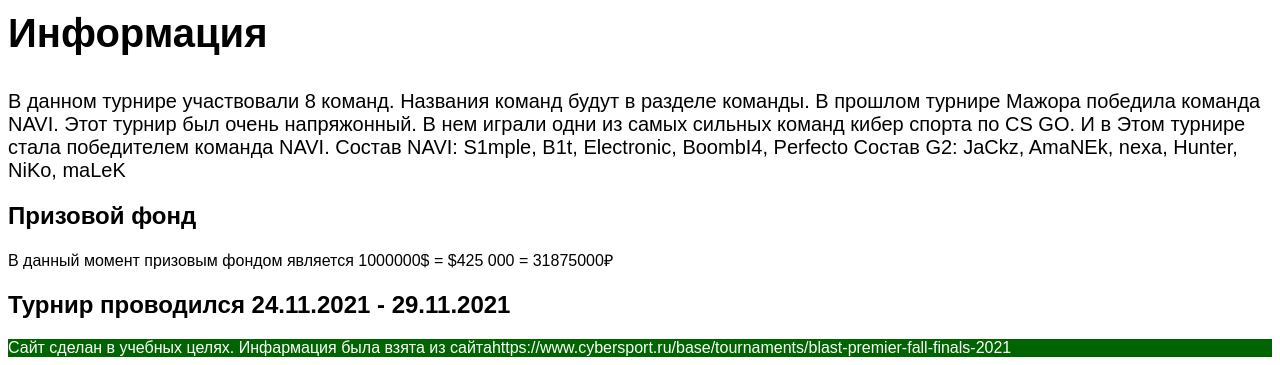
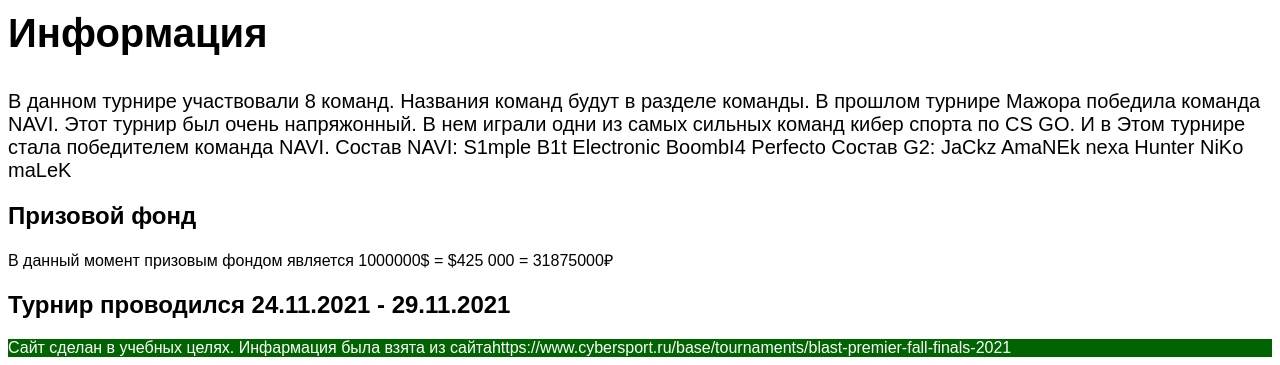
Before and after one commit to BigDan2009/tournament, a plain HTML site: page index.html in a window 1280 px wide. Shown: the part 837-1202 px from the top of the page. Drawn offline with Linux system fonts and the light colour scheme.

Commit message:
Update index.html

```diff
--- a/index.html
+++ b/index.html
@@ -12,8 +12,17 @@
                 Этот турнир был очень напряжонный.
                 В нем играли одни из самых сильных команд кибер спорта по CS GO.
                 И в Этом турнире стала победителем команда NAVI.
-            Состав NAVI: S1mple, B1t, Electronic, BoombI4, Perfecto
-            Состав G2: JaCkz, AmaNEk, nexa, Hunter, NiKo, maLeK</p>
+            Состав NAVI: S1mple
+                B1t
+                Electronic
+                BoombI4
+                Perfecto
+            Состав G2: JaCkz
+                AmaNEk
+                nexa
+                Hunter
+                NiKo
+                maLeK</p>
             <h2 id="Fond" style="infa font-size:40px">Призовой фонд</h2>
             <p style="infa font-size:20px"> В данный момент призовым фондом является 1000000$ = $425 000 = 31875000&#x20bd;</p>
             <h2 id="Date" style="infa font-size:40px">
```
